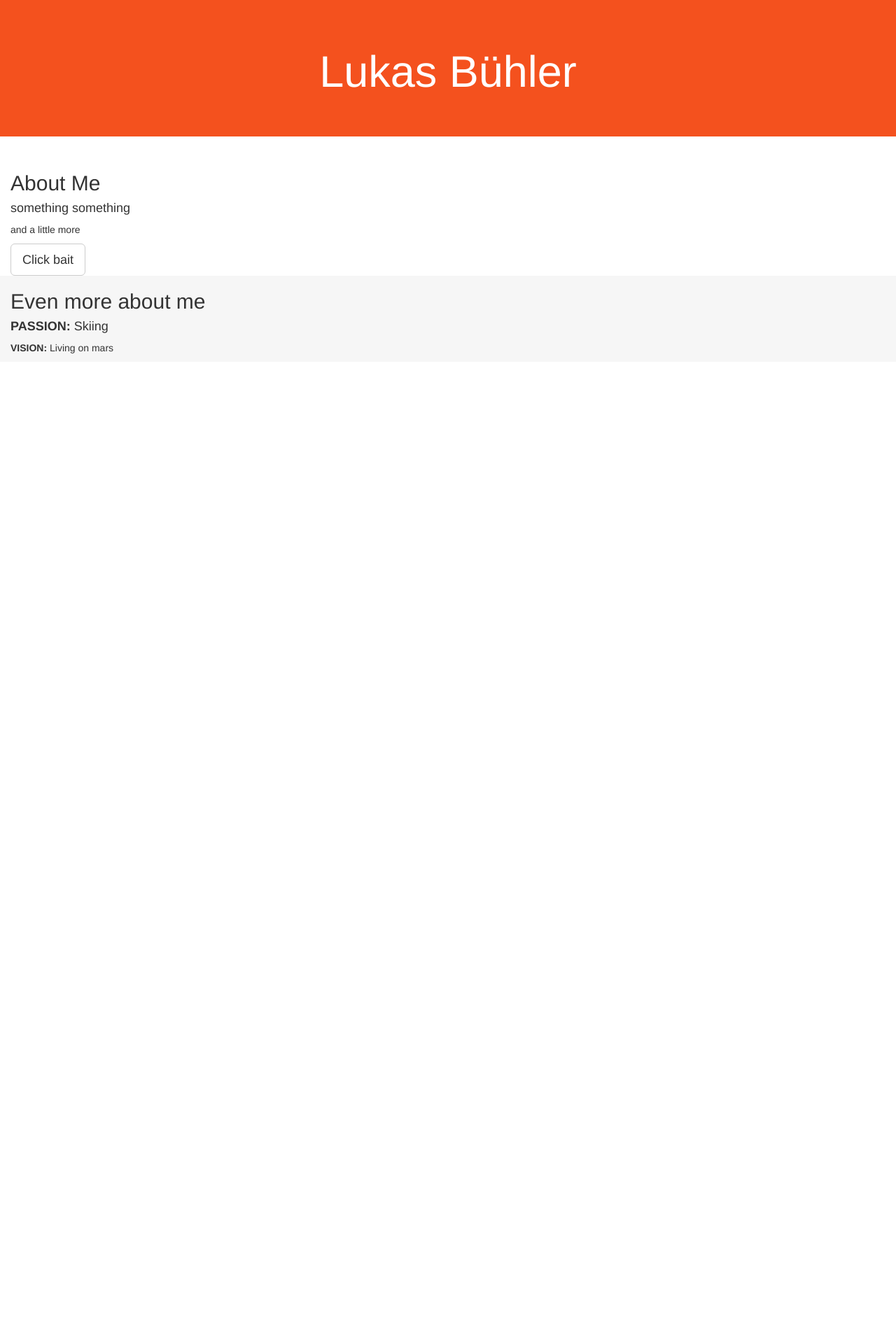
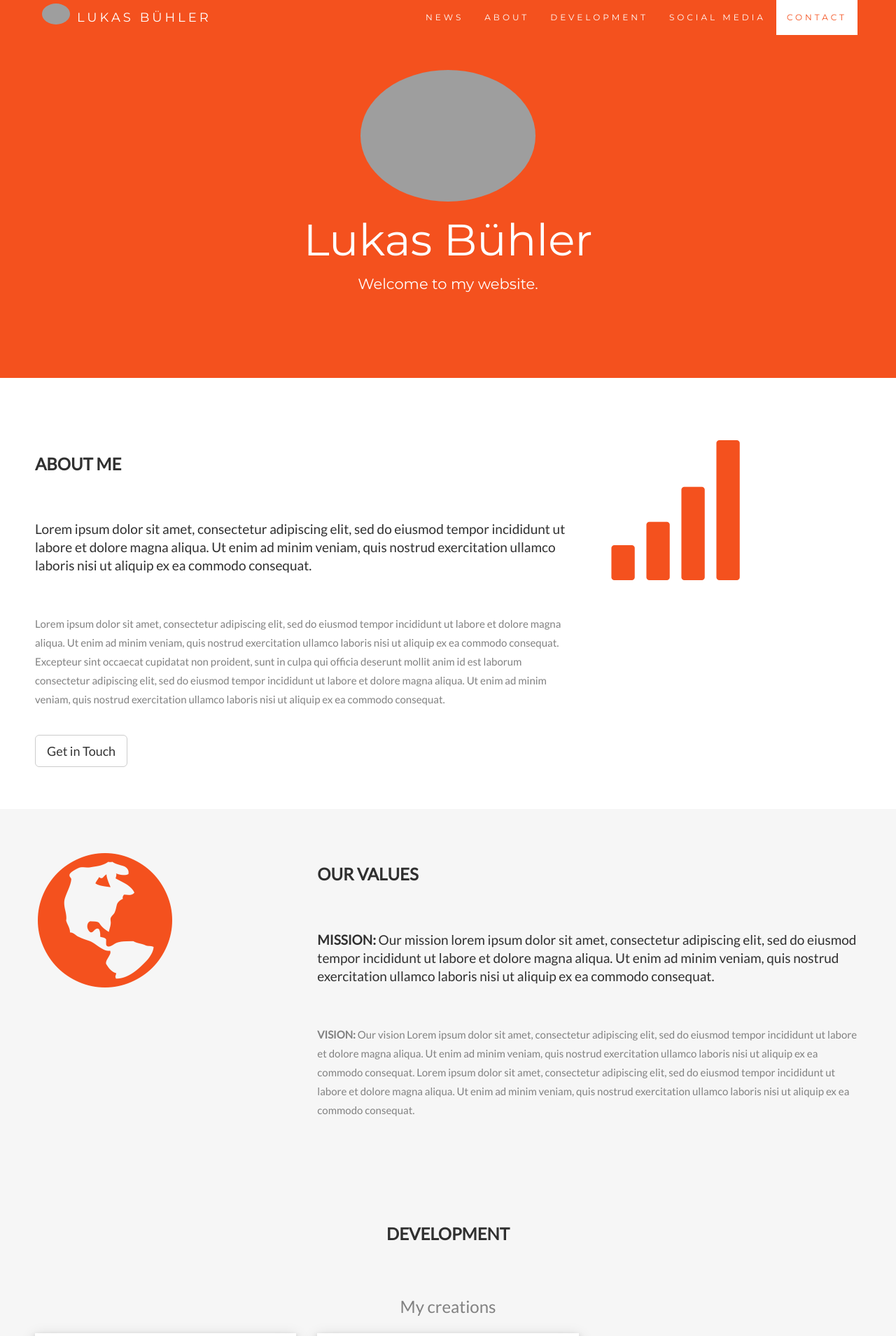
Before and after one commit to lukasbuehler/lukasbuehler.ch, a web app: file page/html/index.html in a window 1280 px wide. Shown: the top 1909 px of the page at 70% size. Before the commit the page ends 505 px from the top, so only its background shows below. Run offline with its HTML, style and script files only (its server is not run), Linux system fonts and the light colour scheme; some libraries are stand-ins or nearby versions; grey boxes are pictures that could not be loaded.

Commit message:
Did some work on index.html and css

```diff
--- a/page/css/styles.css
+++ b/page/css/styles.css
@@ -1,9 +1,179 @@
-
-.my-background-primary {
-    background-color: #f4511e; /* Orange */
-    color: #ffffff;
+body {
+    font: 400 15px Lato, sans-serif;
+    line-height: 1.8;
+    color: #818181;
 }
-
-.my-background-secondary {
+h2 {
+    font-size: 24px;
+    text-transform: uppercase;
+    color: #303030;
+    font-weight: 600;
+    margin-bottom: 30px;
+}
+h4 {
+    font-size: 19px;
+    line-height: 1.375em;
+    color: #303030;
+    font-weight: 400;
+    margin-bottom: 30px;
+}
+.jumbotron {
+    background-color: #f4511e;
+    color: #fff;
+    padding: 100px 25px;
+    font-family: Montserrat, sans-serif;
+}
+.container-fluid {
+    padding: 60px 50px;
+}
+.bg-grey {
     background-color: #f6f6f6;
 }
+.logo-small {
+    color: #f4511e;
+    font-size: 50px;
+}
+.logo {
+    color: #f4511e;
+    font-size: 200px;
+}
+.thumbnail {
+    padding: 15px;
+    border: none;
+    border-radius: 0;
+    height: 350px;
+}
+.thumbnail img {
+    margin-bottom: 15px;
+}
+.shadow {
+    box-shadow: 0 4px 8px 0 rgba(0, 0, 0, 0.2), 0 6px 20px 0 rgba(0, 0, 0, 0.19);
+}
+.carousel-control.right, .carousel-control.left {
+    background-image: none;
+    color: #f4511e;
+}
+.carousel-indicators li {
+    border-color: #f4511e;
+}
+.carousel-indicators li.active {
+    background-color: #f4511e;
+}
+.item h4 {
+    font-size: 19px;
+    line-height: 1.375em;
+    font-weight: 400;
+    font-style: italic;
+    margin: 70px 0;
+}
+.item span {
+    font-style: normal;
+}
+.panel {
+    border: 1px solid #f4511e;
+    border-radius:0 !important;
+    transition: box-shadow 0.5s;
+}
+.panel:hover {
+    box-shadow: 5px 0px 40px rgba(0,0,0, .2);
+}
+.panel-footer .btn:hover {
+    border: 1px solid #f4511e;
+    background-color: #fff !important;
+    color: #f4511e;
+}
+.panel-heading {
+    color: #fff !important;
+    background-color: #f4511e !important;
+    padding: 25px;
+    border-bottom: 1px solid transparent;
+    border-top-left-radius: 0px;
+    border-top-right-radius: 0px;
+    border-bottom-left-radius: 0px;
+    border-bottom-right-radius: 0px;
+}
+.panel-footer {
+    background-color: white !important;
+}
+.panel-footer h3 {
+    font-size: 32px;
+}
+.panel-footer h4 {
+    color: #aaa;
+    font-size: 14px;
+}
+.panel-footer .btn {
+    margin: 15px 0;
+    background-color: #f4511e;
+    color: #fff;
+}
+.navbar {
+    margin-bottom: 0;
+    background-color: #f4511e;
+    z-index: 9999;
+    border: 0;
+    font-size: 12px !important;
+    line-height: 1.42857143 !important;
+    letter-spacing: 4px;
+    border-radius: 0;
+    font-family: Montserrat, sans-serif;
+}
+.navbar li a, .navbar .navbar-brand {
+    color: #fff !important;
+}
+.navbar-nav li a:hover, .navbar-nav li.active a {
+    color: #f4511e !important;
+    background-color: #fff !important;
+}
+.navbar-default .navbar-toggle {
+    border-color: transparent;
+    color: #fff !important;
+}
+footer .glyphicon {
+    font-size: 20px;
+    margin-bottom: 20px;
+    color: #f4511e;
+}
+.slideanim {visibility:hidden;}
+.slide {
+    animation-name: slide;
+    -webkit-animation-name: slide;
+    animation-duration: 1s;
+    -webkit-animation-duration: 1s;
+    visibility: visible;
+}
+@keyframes slide {
+  0% {
+    opacity: 0;
+    transform: translateY(70%);
+  }
+  100% {
+    opacity: 1;
+    transform: translateY(0%);
+  }
+}
+@-webkit-keyframes slide {
+  0% {
+    opacity: 0;
+    -webkit-transform: translateY(70%);
+  }
+  100% {
+    opacity: 1;
+    -webkit-transform: translateY(0%);
+  }
+}
+@media screen and (max-width: 768px) {
+  .col-sm-4 {
+    text-align: center;
+    margin: 25px 0;
+  }
+  .btn-lg {
+      width: 100%;
+      margin-bottom: 35px;
+  }
+}
+@media screen and (max-width: 480px) {
+  .logo {
+      font-size: 150px;
+  }
+}
--- a/page/html/index.html
+++ b/page/html/index.html
@@ -2,33 +2,225 @@
 <html lang="en">
 
 <head>
+    <!-- Theme Made By www.w3schools.com - No Copyright -->
     <title>Lukas Bühler</title>
     <meta charset="utf-8">
     <meta name="viewport" content="width=device-width, initial-scale=1">
     <link rel="stylesheet" href="https://maxcdn.bootstrapcdn.com/bootstrap/3.3.7/css/bootstrap.min.css">
     <link rel="stylesheet" href="../css/styles.css">
-    <script src="https://ajax.googleapis.com/ajax/libs/jquery/1.12.4/jquery.min.js"></script>
+    <link href="https://fonts.googleapis.com/css?family=Montserrat" rel="stylesheet" type="text/css">
+    <link href="https://fonts.googleapis.com/css?family=Lato" rel="stylesheet" type="text/css">
+    <script src="https://ajax.googleapis.com/ajax/libs/jquery/3.2.1/jquery.min.js"></script>
     <script src="https://maxcdn.bootstrapcdn.com/bootstrap/3.3.7/js/bootstrap.min.js"></script>
+
 </head>
 
-<body>
+<body id="myPage" data-spy="scroll" data-target=".navbar" data-offset="60">
 
-    <div class="jumbotron my-background-primary text-center">
+    <nav class="navbar navbar-default navbar-fixed-top">
+        <div class="container">
+            <div class="navbar-header">
+                <button type="button" class="navbar-toggle" data-toggle="collapse" data-target="#myNavbar">
+                    <span class="icon-bar"></span>
+                    <span class="icon-bar"></span>
+                    <span class="icon-bar"></span>
+                </button>
+                <a class="navbar-brand" href="#myPage" class="img-circle">
+                    <img src="../../images/lukas_buehler_portrait.png" class="img-circle" style="width: 40px; margin: -10px; margin-right: 10px; float: left;">
+                    LUKAS BÜHLER
+                </a>
+            </div>
+            <div class="collapse navbar-collapse" id="myNavbar">
+                <ul class="nav navbar-nav navbar-right">
+                    <li>
+                        <a href="#news">NEWS</a>
+                    </li>
+                    <li>
+                        <a href="#about">ABOUT</a>
+                    </li>
+                    <li>
+                        <a href="#development">DEVELOPMENT</a>
+                    </li>
+                    <li>
+                        <a href="#social-media">SOCIAL MEDIA</a>
+                    </li>
+                    <li>
+                        <a href="#contact">CONTACT</a>
+                    </li>
+                </ul>
+            </div>
+        </div>
+    </nav>
+
+    <div class="jumbotron text-center">
+        <img src="../../images/lukas_buehler_portrait.png" class="img-circle" style="width: 80%; max-width: 250px;">
         <h1>Lukas Bühler</h1>
+        <p>Welcome to my website.</p>
     </div>
 
-    <div class="container-fluid">
-        <h2>About Me</h2>
-        <h4>something something</h4>
-        <p>and a little more</p>
-        <button class="btn btn-default btn-lg">Click bait</button>
-      </div>
+    <!-- Container (About Section) -->
+    <div id="about" class="container-fluid">
+        <div class="row">
+            <div class="col-sm-8">
+                <h2>About Me</h2>
+                <br>
+                <h4>Lorem ipsum dolor sit amet, consectetur adipiscing elit, sed do eiusmod tempor incididunt ut labore et dolore
+                    magna aliqua. Ut enim ad minim veniam, quis nostrud exercitation ullamco laboris nisi ut aliquip ex ea
+                    commodo consequat.</h4>
+                <br>
+                <p>Lorem ipsum dolor sit amet, consectetur adipiscing elit, sed do eiusmod tempor incididunt ut labore et dolore
+                    magna aliqua. Ut enim ad minim veniam, quis nostrud exercitation ullamco laboris nisi ut aliquip ex ea
+                    commodo consequat. Excepteur sint occaecat cupidatat non proident, sunt in culpa qui officia deserunt
+                    mollit anim id est laborum consectetur adipiscing elit, sed do eiusmod tempor incididunt ut labore et
+                    dolore magna aliqua. Ut enim ad minim veniam, quis nostrud exercitation ullamco laboris nisi ut aliquip
+                    ex ea commodo consequat.</p>
+                <br>
+                <button class="btn btn-default btn-lg">Get in Touch</button>
+            </div>
+            <div class="col-sm-4">
+                <span class="glyphicon glyphicon-signal logo"></span>
+            </div>
+        </div>
+    </div>
 
-      <div class="container-fluid my-background-secondary">
-        <h2>Even more about me</h2>
-        <h4><strong>PASSION:</strong> Skiing</h4>
-        <p><strong>VISION:</strong> Living on mars
-      </div>
+    <div class="container-fluid bg-grey">
+        <div class="row">
+            <div class="col-sm-4">
+                <span class="glyphicon glyphicon-globe logo slideanim"></span>
+            </div>
+            <div class="col-sm-8">
+                <h2>Our Values</h2>
+                <br>
+                <h4>
+                    <strong>MISSION:</strong> Our mission lorem ipsum dolor sit amet, consectetur adipiscing elit, sed do eiusmod
+                    tempor incididunt ut labore et dolore magna aliqua. Ut enim ad minim veniam, quis nostrud exercitation
+                    ullamco laboris nisi ut aliquip ex ea commodo consequat.</h4>
+                <br>
+                <p>
+                    <strong>VISION:</strong> Our vision Lorem ipsum dolor sit amet, consectetur adipiscing elit, sed do eiusmod tempor
+                    incididunt ut labore et dolore magna aliqua. Ut enim ad minim veniam, quis nostrud exercitation ullamco
+                    laboris nisi ut aliquip ex ea commodo consequat. Lorem ipsum dolor sit amet, consectetur adipiscing elit,
+                    sed do eiusmod tempor incididunt ut labore et dolore magna aliqua. Ut enim ad minim veniam, quis nostrud
+                    exercitation ullamco laboris nisi ut aliquip ex ea commodo consequat.</p>
+            </div>
+        </div>
+    </div>
+
+    <!-- Container (Development Section) -->
+    <div id="development" class="container-fluid text-center bg-grey">
+        <h2>Development</h2>
+        <br>
+        <h3 style="margin-bottom: 25px;">My creations</h3>
+        <div class="row text-center slideanim">
+            <div class="col-sm-4">
+                <div class="thumbnail shadow">
+                    <img src="../../images/development/projects/hudis/hudis_logo.png" alt="Hudis?" style="max-width: 300px; max-height: 200px; border-radius: 50px;">
+                    <h4>
+                        <strong>Hudis?</strong> (iOS App)
+                    </h4>
+                    <p>Get to know who's calling you.</p>
+                </div>
+            </div>
+            <div class="col-sm-4">
+                <div class="thumbnail shadow">
+                    <img src="" alt="SBBetter" style="max-width: 400px; max-height: 300px;">
+                    <p>
+                        <strong>SBBetter</strong> (website)
+                    </p>
+                    <p>The SBB website sucks, here's an alternative.</p>
+                </div>
+            </div>
+        </div>
+        <br>
+    </div>
+
+
+    <!-- Container (Contact Section) -->
+    <div id="contact" class="container-fluid bg-grey">
+        <h2 class="text-center">CONTACT</h2>
+        <div class="row">
+            <div class="col-sm-5">
+                <p>Contact us and we'll get back to you within 24 hours.</p>
+                <p>
+                    <span class="glyphicon glyphicon-map-marker"></span> Chicago, US</p>
+                <p>
+                    <span class="glyphicon glyphicon-phone"></span> +00 1515151515</p>
+                <p>
+                    <span class="glyphicon glyphicon-envelope"></span> myemail@something.com</p>
+            </div>
+            <div class="col-sm-7 slideanim">
+                <div class="row">
+                    <div class="col-sm-6 form-group">
+                        <input class="form-control" id="name" name="name" placeholder="Name" type="text" required>
+                    </div>
+                    <div class="col-sm-6 form-group">
+                        <input class="form-control" id="email" name="email" placeholder="Email" type="email" required>
+                    </div>
+                </div>
+                <textarea class="form-control" id="comments" name="comments" placeholder="Comment" rows="5"></textarea>
+                <br>
+                <div class="row">
+                    <div class="col-sm-12 form-group">
+                        <button class="btn btn-default pull-right" type="submit">Send</button>
+                    </div>
+                </div>
+            </div>
+        </div>
+    </div>
+
+
+    <footer class="container-fluid text-center">
+        <a href="#myPage" title="To Top">
+            <span class="glyphicon glyphicon-chevron-up"></span>
+        </a>
+        <p>Bootstrap Theme Made By
+            <a href="https://www.w3schools.com" title="Visit w3schools">www.w3schools.com</a>
+        </p>
+    </footer>
+
+    <script>
+        $(document).ready(function ()
+        {
+            // Add smooth scrolling to all links in navbar + footer link
+            $(".navbar a, footer a[href='#myPage']").on('click', function (event)
+            {
+                // Make sure this.hash has a value before overriding default behavior
+                if (this.hash !== "")
+                {
+                    // Prevent default anchor click behavior
+                    event.preventDefault();
+
+                    // Store hash
+                    var hash = this.hash;
+
+                    // Using jQuery's animate() method to add smooth page scroll
+                    // The optional number (900) specifies the number of milliseconds it takes to scroll to the specified area
+                    $('html, body').animate({
+                        scrollTop: $(hash).offset().top
+                    }, 900, function ()
+                        {
+
+                            // Add hash (#) to URL when done scrolling (default click behavior)
+                            window.location.hash = hash;
+                        });
+                } // End if
+            });
+
+            $(window).scroll(function ()
+            {
+                $(".slideanim").each(function ()
+                {
+                    var pos = $(this).offset().top;
+
+                    var winTop = $(window).scrollTop();
+                    if (pos < winTop + 600)
+                    {
+                        $(this).addClass("slide");
+                    }
+                });
+            });
+        })
+    </script>
 
 </body>
 
```
Also changed, not shown: README.md, 1 other file.
